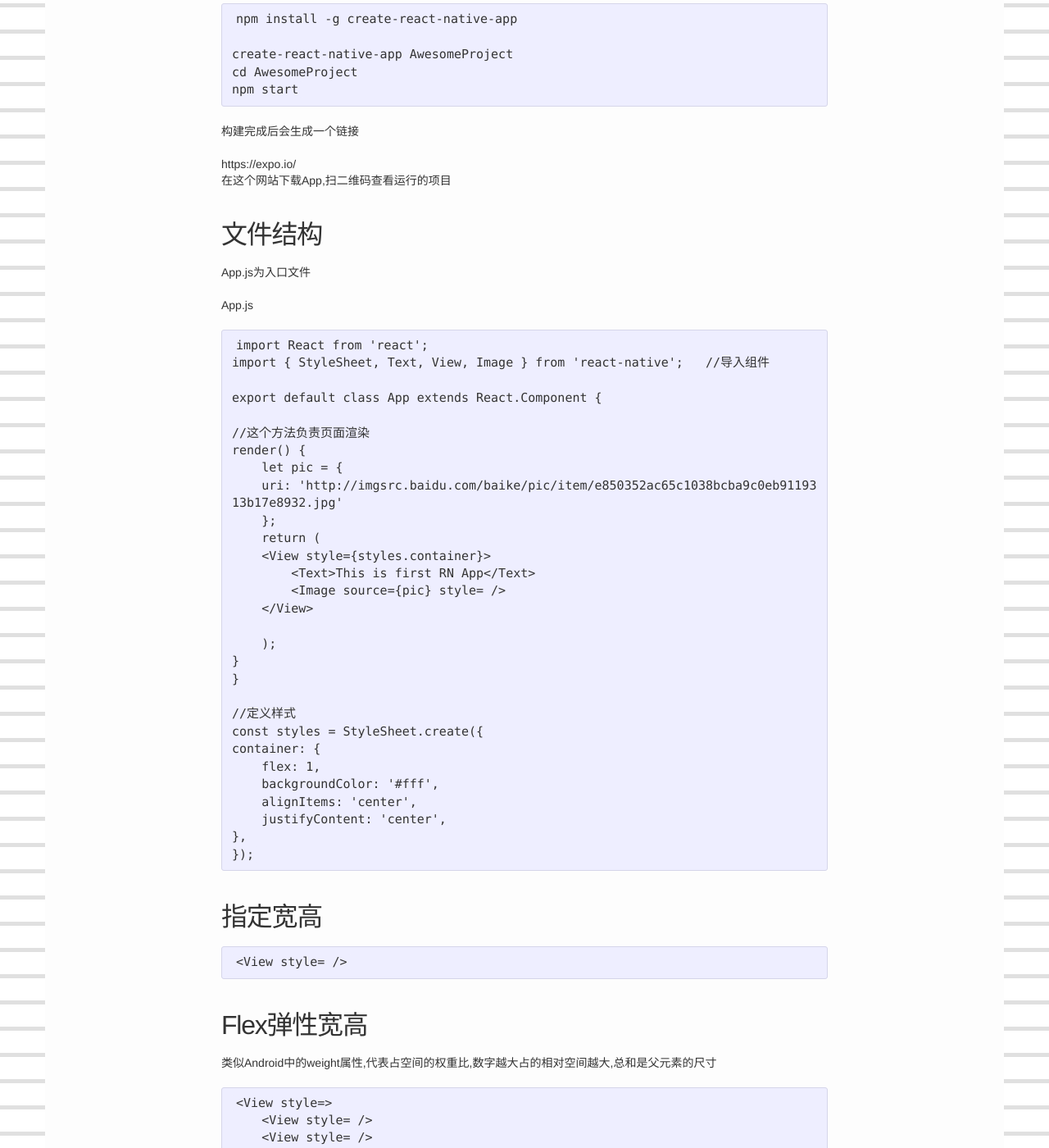
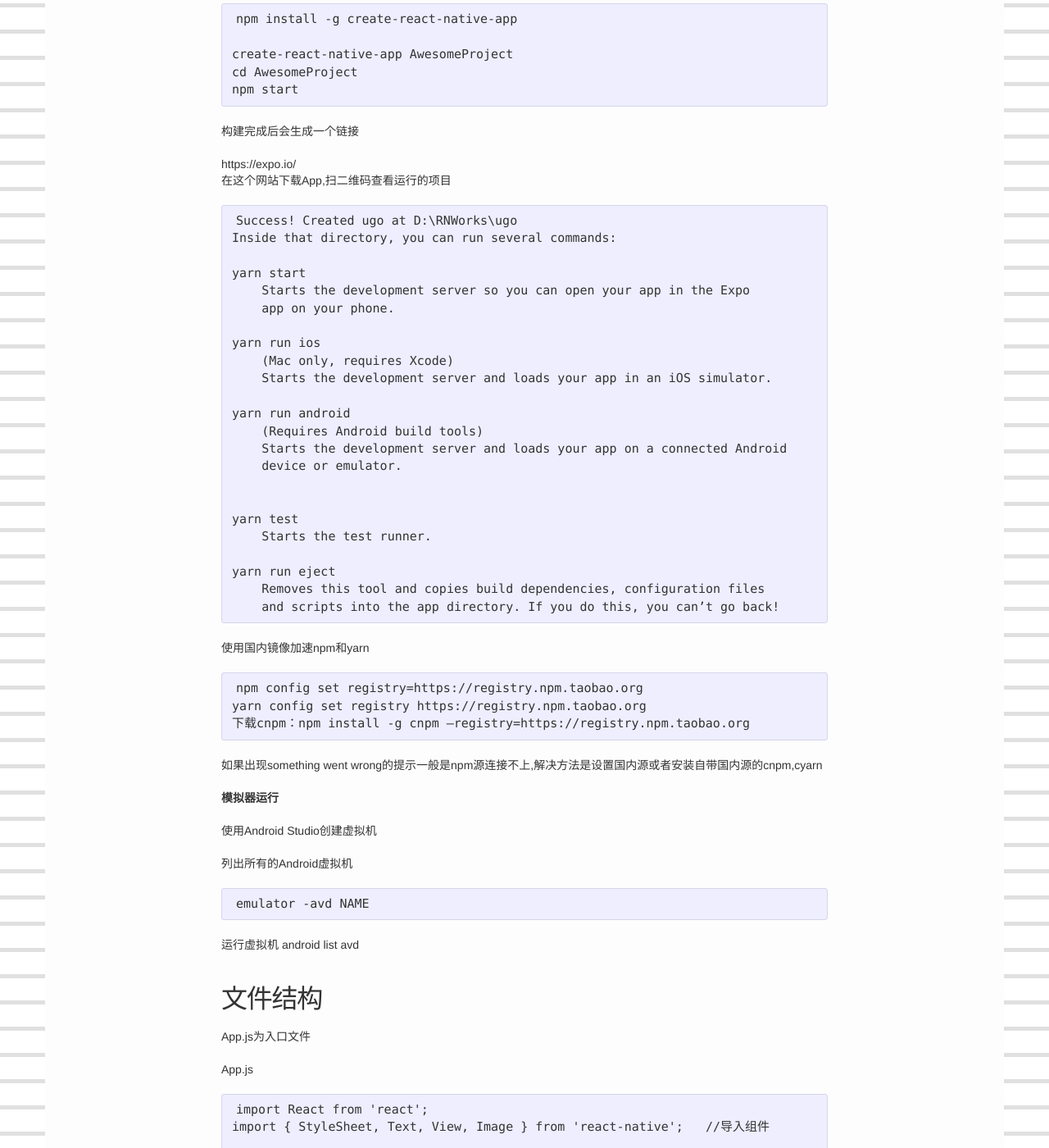
Before and after one commit to viator42/viator42.github.io, a Jekyll site: the page built from _posts/2018-3-17-react-native.markdown, in a window 1280 px wide and 1400 px high, scrolled down 547 px. Shown: the whole window at 82% size. Built offline with Jekyll 4.4.1, drawn with Linux system fonts in a browser that asks for light colours; some of the changed text lies outside the part shown.

Commit message:
update post

```diff
--- a/_posts/2018-3-17-react-native.markdown
+++ b/_posts/2018-3-17-react-native.markdown
@@ -18,6 +18,52 @@
 
 https://expo.io/
 在这个网站下载App,扫二维码查看运行的项目
+
+    Success! Created ugo at D:\RNWorks\ugo
+    Inside that directory, you can run several commands:
+
+    yarn start
+        Starts the development server so you can open your app in the Expo
+        app on your phone.
+
+    yarn run ios
+        (Mac only, requires Xcode)
+        Starts the development server and loads your app in an iOS simulator.
+
+    yarn run android
+        (Requires Android build tools)
+        Starts the development server and loads your app on a connected Android
+        device or emulator.
+
+
+    yarn test
+        Starts the test runner.
+
+    yarn run eject
+        Removes this tool and copies build dependencies, configuration files
+        and scripts into the app directory. If you do this, you can’t go back!
+
+
+使用国内镜像加速npm和yarn
+
+    npm config set registry=https://registry.npm.taobao.org
+    yarn config set registry https://registry.npm.taobao.org
+    下载cnpm：npm install -g cnpm –registry=https://registry.npm.taobao.org
+
+如果出现something went wrong的提示一般是npm源连接不上,解决方法是设置国内源或者安装自带国内源的cnpm,cyarn
+
+__模拟器运行__
+
+使用Android Studio创建虚拟机
+
+列出所有的Android虚拟机
+
+    emulator -avd NAME
+
+运行虚拟机
+    android list avd
+
+
 
 ## 文件结构
 App.js为入口文件
@@ -416,3 +462,15 @@
         height: 24,
     },
     });
+
+SectionView 带滚动条的Container,内容需要手动设置
+
+    <ScrollView
+      contentContainerStyle={styles.contentContainer}
+      horizontal={true} >
+        ....
+    </ScrollView>
+
+__图片ImageView__
+
+<Image source={require('./res/drawables/dummy.jpg')} />
```
